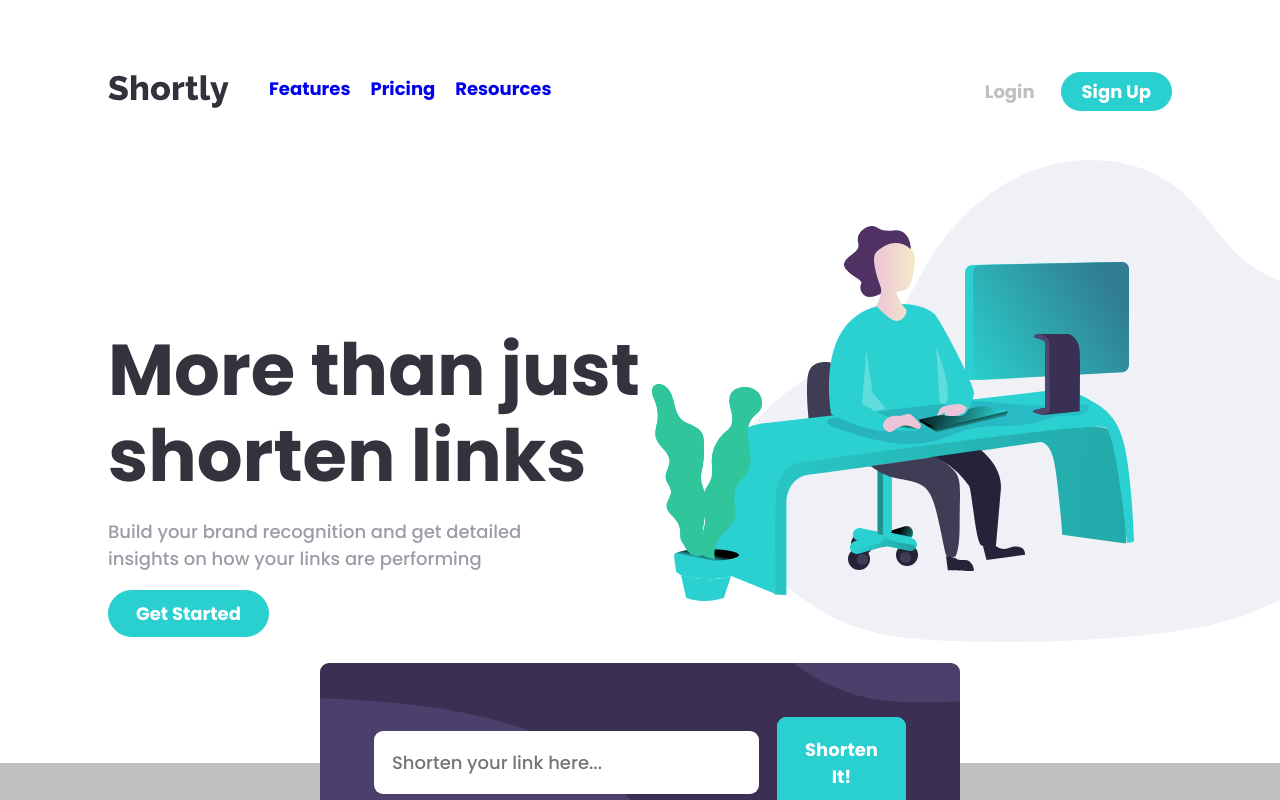
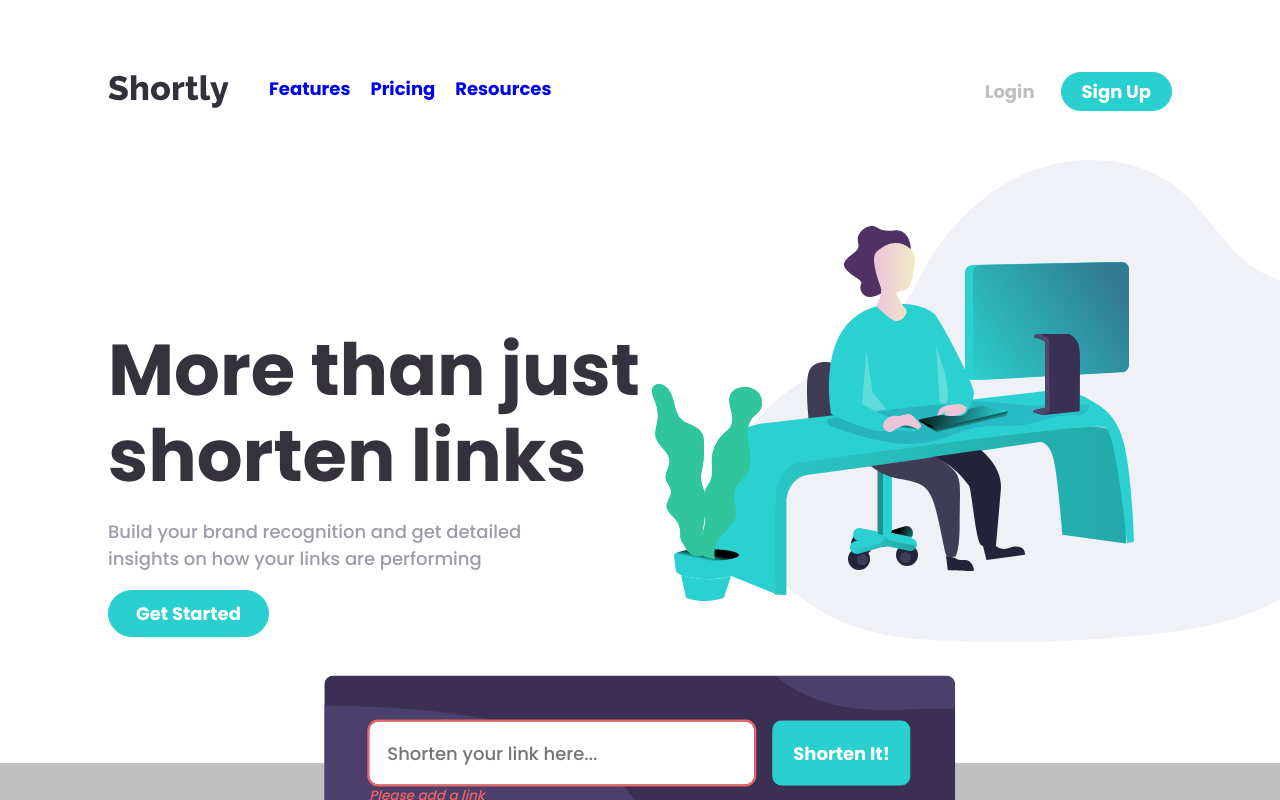
Before and after one commit to shemjay/url-shortening-app, a React (Vite) app: page / in a window 1280 px wide. Both pictures are taken after a click on the button "Shorten It!". Shown: the top 800 px of the page. Built offline with nearby package versions, Linux system fonts and the light colour scheme.

Commit message:
FIX: display of urls content and storage of urls

```diff
--- a/src/App.jsx
+++ b/src/App.jsx
@@ -6,7 +6,7 @@ import Statistics from './Components/Statistics'
 import Boost from './Components/Boost'
 import Footer from './Components/Footer'
 
-// API TO USE: https://cleanuri.com/docs
+// API TO USE: https://cleanuri.com/docs it sucks
 
 function App() {
   return (
--- a/src/Components/Button.css
+++ b/src/Components/Button.css
@@ -11,7 +11,7 @@
 }
 
 .button__signin:hover {
-    background-color: hsl(180, 66%, 49%, 0.2);
+    background-color: hsl(180, 66%, 49%, 0.5);
 }
 
 .button__signin.secondary {
--- a/src/Components/Navbar.css
+++ b/src/Components/Navbar.css
@@ -37,3 +37,7 @@
     color: var(--gray);
     gap: 20px;
 }
+
+.nav__login:hover {
+    color: var(--very-dark-violet);
+}
--- a/src/Components/Shortener.css
+++ b/src/Components/Shortener.css
@@ -8,15 +8,31 @@
     background-repeat: no-repeat;
     background-color: var(--dark-violet);
     border-radius: 0.5em;
-    padding: 3em;
+    padding: 2.5em;
 }
 
 .shortener__content {
     display: flex;
+    align-items: left;
+    justify-content: space-between;
+    flex-direction: column;
+    width: 100%;
+}
+
+.shortener__input {
+    display: flex;
     align-items: center;
-    justify-content: space-between;
+    justify-content: center;
     gap: 1em;
-    width: 100%;
+}
+
+.shortener__input-error {
+    outline: 2px solid var(--red);
+}
+
+.shortener__input-error:focus {
+    outline: none;
+    outline: 2px solid var(--red);
 }
 
 input[type="url"] {
@@ -26,3 +42,19 @@ input[type="url"] {
     max-width: 100%;
     border-radius: 0.5em;
 }
+
+.shortener__text-error {
+    font-size: 0.75em;
+    color: var(--red);
+    font-style: italic;
+}
+
+.shortener__container-link {
+    background-color: white;
+    border-radius: 0.5em;
+    display: flex;
+    align-items: center;
+    justify-content: space-between;
+    padding: 0.5em;
+    min-width: 100%;
+}
--- a/src/Components/Shortener.jsx
+++ b/src/Components/Shortener.jsx
@@ -1,55 +1,69 @@
-import React, { useState } from 'react'
-import Button from './Button'
-import './Shortener.css'
+import React, { useState } from "react";
+import Button from "./Button";
+import "./Shortener.css";
 
 const Shortener = () => {
-
-  const[originalURL, setOriginalURL] = useState("")
-  const[shortenedURL, setshortenedURL] = useState("")
-  const[error, setError] = useState("")
+  const [originalURL, setOriginalURL] = useState("");
+  const [shortenedURLs, setshortenedURLs] = useState([]);
+  const [error, setError] = useState("");
 
   //Handles user input change
   const handleInputChange = (e) => {
-    setOriginalURL(e.target.value)
-  }
+    setOriginalURL(e.target.value);
+  };
 
   //form submission
   const handleSubmit = async (e) => {
-    e.preventDefault()
+    e.preventDefault();
 
     if (originalURL.trim() !== "") {
-      try{
-        const encodedURL = encodeURIComponent(originalURL.trim());
+      setError("");
 
-        //Send to API
-        const response = await fetch('https://proxy.cors.sh/https://cleanuri.com/api/v1/shorten', {
-          method: 'POST',
-          headers: {
-            'Content-Type': 'application/x-www-form-urlencoded',
-          },
-          body: `url=${encodedURL}`, // URL-encoded data
-        });
+      try {
+        let encodedURL;
+
+        try {
+          encodedURL = new URL(originalURL.trim());
+        } catch (error) {
+          throw new Error("Invalid URL format");
+        }
+
+        // Send to API
+        const response = await fetch(
+          "https://api.allorigins.win/get?url=https://cleanuri.com/api/v1/shorten",
+          {
+            method: "POST",
+            headers: {
+              "Content-Type": "application/x-www-form-urlencoded",
+            },
+            body: `url=${encodedURL}`, // URL-encoded data
+          }
+        );
 
         if (!response.ok) {
           const errorDetails = await response.json();
-          throw new Error('API Error: ' + errorDetails.error);
+          throw new Error("Error: " + errorDetails.error);
         }
 
         // Log the successful response
         const data = await response.json();
-        console.log('API Response:', data);
-
-      } catch (error){
-        console.log(error)
+        setshortenedURLs((originalURL) => [
+          ...originalURL,
+          { original: originalURL, shortened: data.result_url },
+        ]);
+      } catch (error) {
+        setError(error.message);
       }
     } else {
-      console.log("Please enter a URL before submitting!")
+      setError("Please add a link");
     }
-  }
+  };
 
   return (
-    <div className='shortener__container'>
-        <div className='shortener__content'>
+    <>
+      <div className="shortener__container">
+        <div className="shortener__content">
+          <div className="shortener__input">
             <input
               type="url"
               id="link"
@@ -58,15 +72,52 @@ const Shortener = () => {
               required
               value={originalURL}
               onChange={handleInputChange}
+              className={error ? "shortener__input-error" : "shortener__input"}
             />
-            <Button text="Shorten It!" variant="secondary" onClick={handleSubmit}/>
+            <Button
+              text="Shorten It!"
+              variant="secondary"
+              onClick={handleSubmit}
+            />
+          </div>
+          {error && <p className="shortener__text-error">{error}</p>}
         </div>
-    </div>
-  )
-}
+      </div>
 
-export default Shortener
+      <div>
+        {shortenedURLs.length > 0 && (
+          <ul>
+            {shortenedURLs.map((url, index) => (
+              <li key={index}>
+                <div>
+                  <p>
+                    {url.original}
+                  </p>
+                  {console.log(url.original)}
+                </div>
 
+                <div>
+                  <p>
+                    <a
+                      href={url.shortened}
+                      target="_blank"
+                      rel="noopener noreferrer"
+                    >
+                      {url.shortened}
+                    </a>
+                  </p>
+                  {shortenedURLs.length > 0 && <Button text="Copy" variant="secondary" /> }
+                </div>
+              </li>
+            ))}
+          </ul>
+        )}
+      </div>
+    </>
+  );
+};
+
+export default Shortener;
 
 // Set Up State Variables DONE
 // Create a state variable to hold the user's input (original URL). DONE
```
